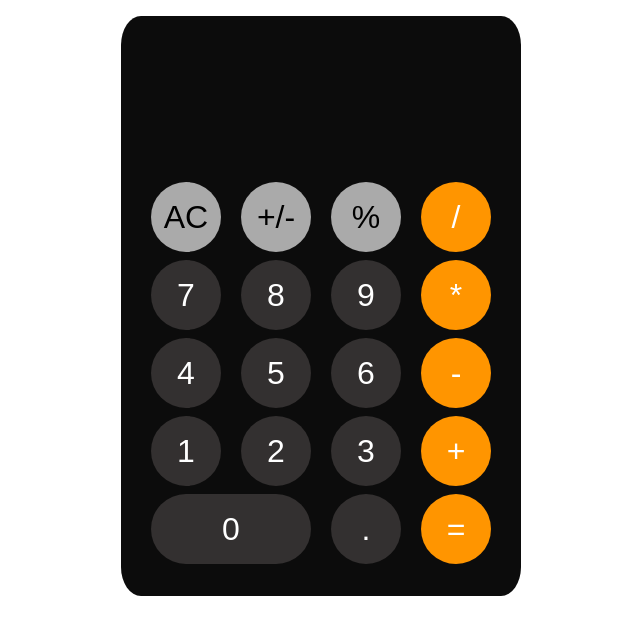
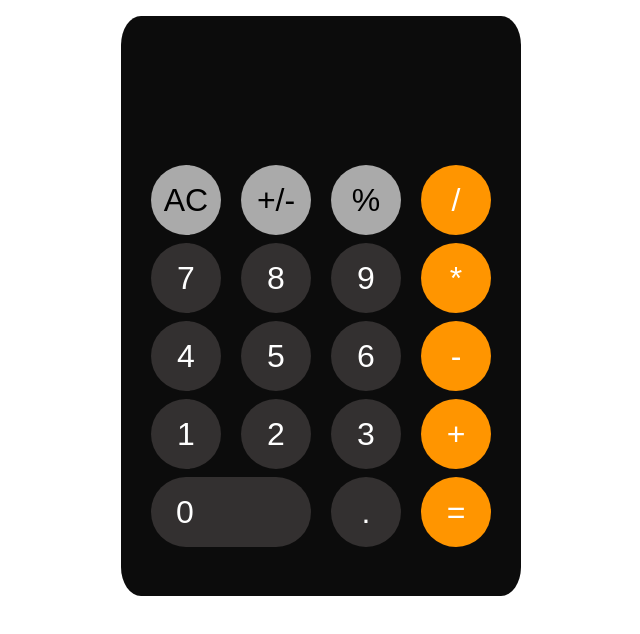
Before and after one commit to krispekla/react-calculator, a React (Create React App) app: page / in a window 1280 px wide. Shown: the top 634 px of the page, without its empty margins (319-959 px from the left). Built offline with nearby package versions, Linux system fonts and the light colour scheme.

Commit message:
css updates

```diff
--- a/src/App.css
+++ b/src/App.css
@@ -2,7 +2,7 @@
   text-align: center;
   background-color: rgb(12, 12, 12);
   width: 400px;
-  height: 580px;
+  min-height: 580px;
   margin: auto;
   margin-top: 2vh;
   border-radius: 5%;
--- a/src/components/Display/Display.css
+++ b/src/components/Display/Display.css
@@ -4,10 +4,10 @@
     border: none;
     background: inherit;
     color: white;
-    height: 60px;
-    font-size: 3rem;
+    min-height: 60px;
+    font-size: 3.2rem;
     letter-spacing: 2px;
-    margin-bottom: 50px;
+    margin-bottom: 30px;
     padding: 0px;
     text-align: right;
 }
--- a/src/components/NumberPad/NumberPad.css
+++ b/src/components/NumberPad/NumberPad.css
@@ -34,4 +34,6 @@
 .Zero {
     min-width: 160px;
     border-radius: 45px;
+    text-align: left;
+    padding-left: 25px;
 }
```
